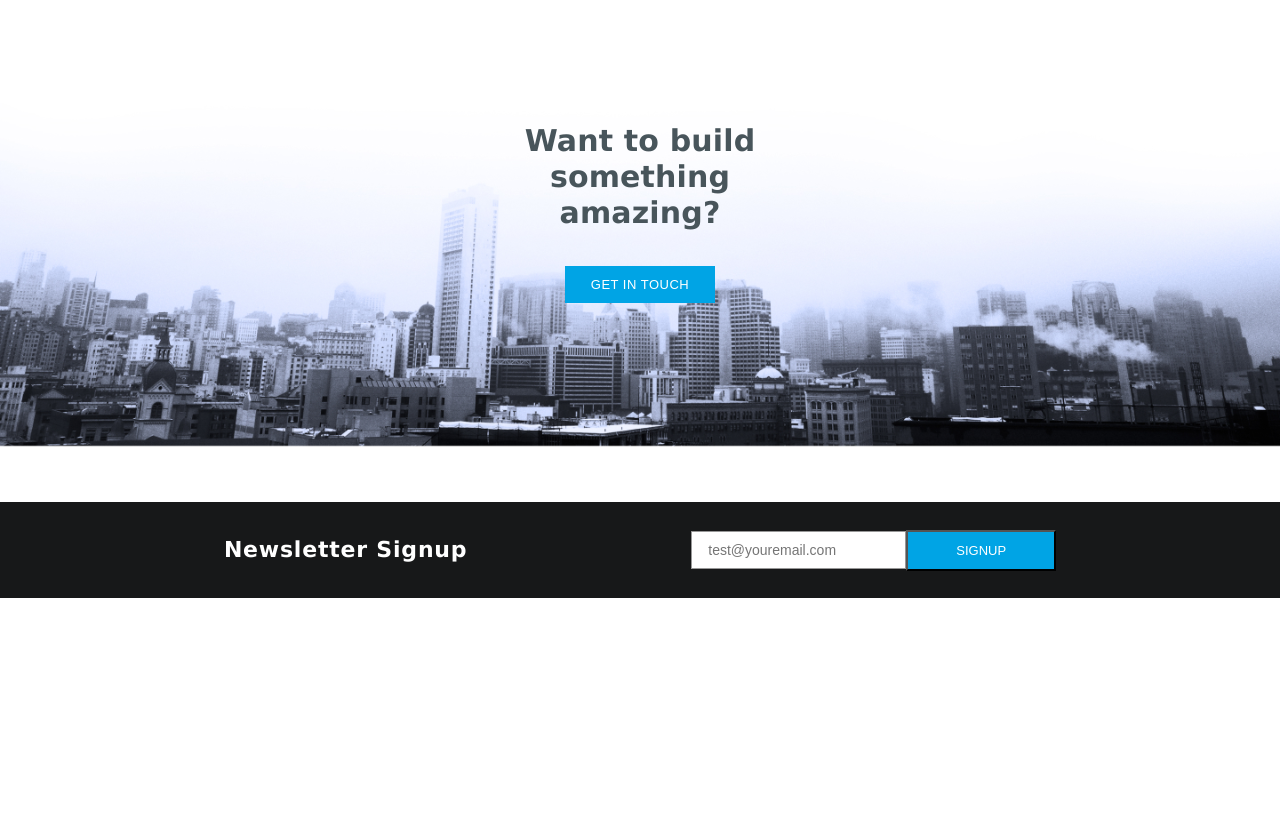
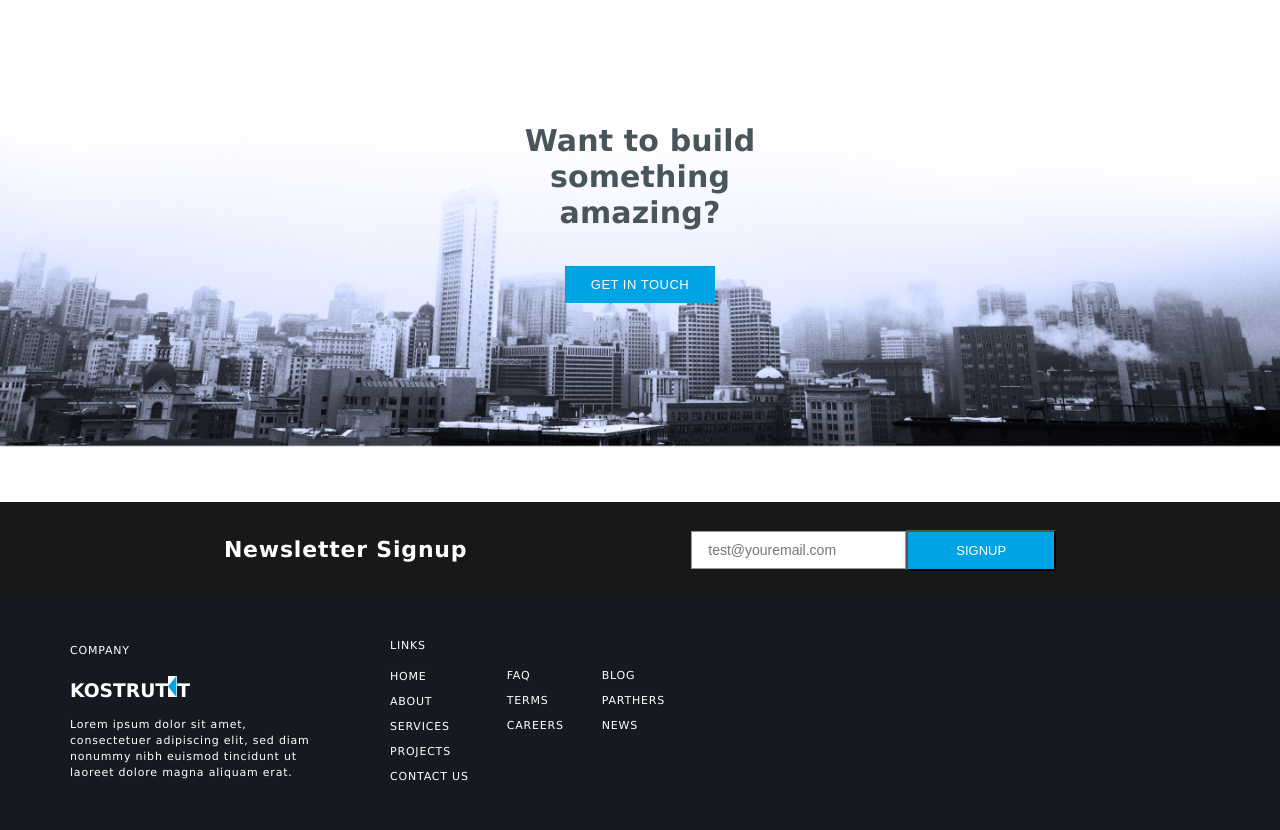
Before and after one commit to Karina088/konstruct_template, a plain HTML site: page index.html in a window 1280 px wide. Shown: the part 1970-2800 px from the top of the page. Before the commit the page ends 2568 px from the top, so only its background shows below. Drawn offline with Linux system fonts and the light colour scheme.

Commit message:
footer in the process of being finalized

```diff
--- a/index.html
+++ b/index.html
@@ -18,7 +18,7 @@
     </header>
 
     <navbar class="menu center">
-        <p class="menu__logo">KONSTRU<img src="img/triangle.jpg" alt="triangle photo">T</p>
+        <h4 class="menu__logo">KONSTRU<img src="img/triangle.jpg" alt="triangle photo">T</h4>
         <ul class="menu__list">
             <li><a class="menu__link" href="#">HOME</a></li>
             <li><a class="menu__link" href="#">ABOUT</a></li>
@@ -118,6 +118,56 @@
         <!-- </div> -->
     </div>
 
+    <footer>
+        <div class="footer">
+            <div class="company center">
+                <p class="company-par">COMPANY</p>
+                <h3 class="company__logo">KOSTRUT<img src="img/triangle.jpg" alt="triangle photo">T</h3>
+                <p class="company-par par">Lorem ipsum dolor sit amet, consectetuer adipiscing elit, sed diam nonummy
+                    nibh
+                    euismod tincidunt ut
+                    laoreet dolore magna aliquam erat.</p>
+            </div>
+            <div class="links">
+                <ul class="link">
+                    <li>
+                        <p class="link_par">Links</p>
+                    </li>
+                    <li><a class="link-home" href="#">HOME</a></li>
+                    <li><a class="link-home" href="#">ABOUT</a></li>
+                    <li><a class="link-home" href="#">SERVICES</a></li>
+                    <li><a class="link-home" href="#">PROJECTS</a></li>
+                    <li><a class="link-home" href="#">CONTACT US</a></li>
+                </ul>
+                <ul class="faq">
+                    <li> <a class="link-home" href="#">FAQ</a></li>
+                    <li> <a class="link-home" href="#">TERMS</a></li>
+                    <li> <a class="link-home" href="#">CAREERS</a></li>
+                </ul>
+                <ul class="blog">
+                    <li><a class="link-home" href="#">BLOG</a></li>
+                    <li><a class="link-home" href="#">PARTHERS</a></li>
+                    <li><a class="link-home" href="#">NEWS</a></li>
+                </ul>
+            </div>
+        </div>
+
+        <div class="contact">
+            <div class="contact-info">
+                <p class="contact-name">CONTACT US</p>
+                <p class="contact__text">213 Baker Street Oriel City Kounty 7000 KNW, Kountry Name</p>
+                <p class="contact__number">+23 994 233 4022 </p>
+                <p class="contact__mail">info@konstruct.com</p>
+            </div>
+
+        </div>
+        <div class="icons">
+            <img src="" alt="" class="icons-img">
+            <img src="" alt="" class="icons-img">
+            <img src="" alt="" class="icons-img">
+        </div>
+    </footer>
+
 </body>
 
 </html>
--- a/style.css
+++ b/style.css
@@ -340,3 +340,95 @@ button[type="submit"] {
 input:invalid:not(:placeholder-shown)+.form__error {
     display: block;
 }
+
+footer {
+    background: #141A20;
+}
+
+.company {
+    padding-top: 46px;
+}
+
+.footer {
+    display: flex;
+}
+
+.company-par {
+    font-size: 11px;
+    line-height: 13px;
+    letter-spacing: 0.8px;
+    color: #FFFFFF;
+}
+
+.company__logo {
+    padding-top: 19px;
+    padding-bottom: 16px;
+    color: #FFFFFF;
+}
+
+.par {
+    padding-bottom: 49px;
+    width: 250px;
+    line-height: 16px;
+}
+
+.links {
+    display: flex;
+    justify-content: center;
+    align-self: center;
+}
+
+.link {
+    /* align-items: center;  */
+}
+
+.links>ul {
+    list-style-type: none;
+}
+
+.link_par {
+    font-size: 11px;
+    line-height: 13px;
+    letter-spacing: 0.8px;
+    color: #FFFFFF;
+    text-transform: uppercase;
+    padding-bottom: 12px;
+}
+
+.link-home {
+    text-transform: uppercase;
+    text-decoration: none;
+    font-size: 11px;
+    line-height: 25px;
+    align-items: center;
+    letter-spacing: 0.8px;
+    color: #FFFFFF;
+}
+
+.faq,
+.blog {
+    padding-top: 24px;
+    padding-left: 38px;
+}
+
+.contact {
+    display: flex;
+    align-content: center;
+    justify-content: right;
+}
+
+.contact-info {
+    font-size: 11px;
+    line-height: 16px;
+    align-items: center;
+    letter-spacing: 0.8px;
+    color: #FFFFFF;
+    width: 141px;
+}
+
+.contact-name {
+    font-size: 11px;
+    line-height: 13px;
+    letter-spacing: 0.8px;
+    color: #FFFFFF;
+}
```
Also changed, not shown: img/facebook.jpg (added), img/google.jpg (added), img/twitter.jpg (added), 1 other file.
